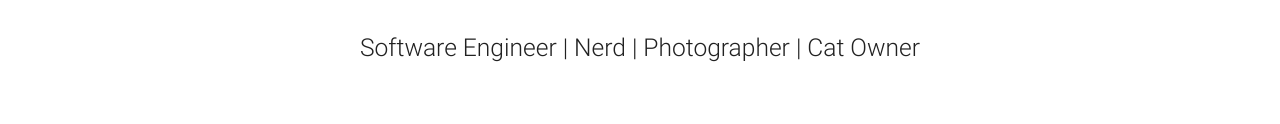
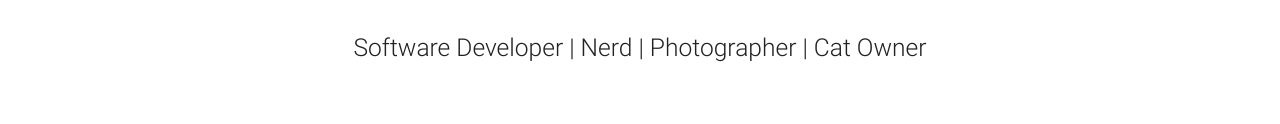
Before and after one commit to JakeTobin/jake-tobin-website, a plain HTML site: page index.html in a window 1280 px wide. Shown: the part 228-352 px from the top of the page. Drawn offline with nearby package versions, Linux system fonts and the light colour scheme.

Commit message:
Update index.html

```diff
--- a/index.html
+++ b/index.html
@@ -31,7 +31,7 @@
       <br><br>
       <h1 class="header center orange-text">Jake Tobin</h1>
       <div class="row center">
-        <h5 class="header col s12 light">Software Engineer | Nerd | Photographer | Cat Owner</h5>
+        <h5 class="header col s12 light">Software Developer | Nerd | Photographer | Cat Owner</h5>
       </div>
       <!-- <div class="row center">
         <a href="http://materializecss.com/getting-started.html" id="download-button" class="btn-large waves-effect waves-light orange">Get Started</a>
```
